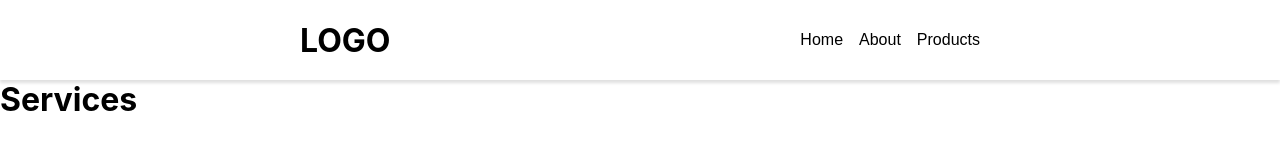
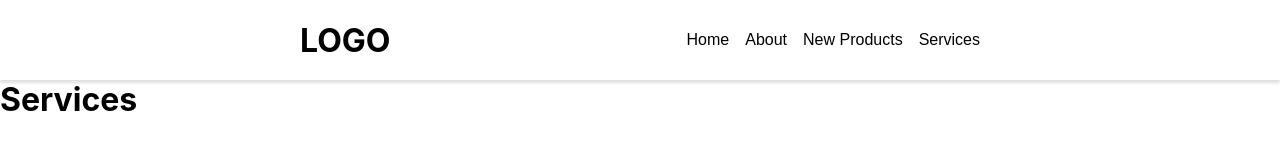
Before and after one commit to yanmoenaing118/deep-nextjs, a Next.js app: page /services in a window 1280 px wide. Shown: the top 160 px of the page. Built offline with nearby package versions, Linux system fonts and the light colour scheme.

Commit message:
v0.0.2 m1

```diff
--- a/components/Nav.js
+++ b/components/Nav.js
@@ -13,7 +13,10 @@ export default function Nav() {
           <Link href="/about">About </Link>
         </li>
         <li>
-          <Link href="/products">Products </Link>
+          <Link href="/products">New Products </Link>
+        </li>
+        <li>
+          <Link href="/services">Services </Link>
         </li>
       </ul>
       <style jsx>{`
```
